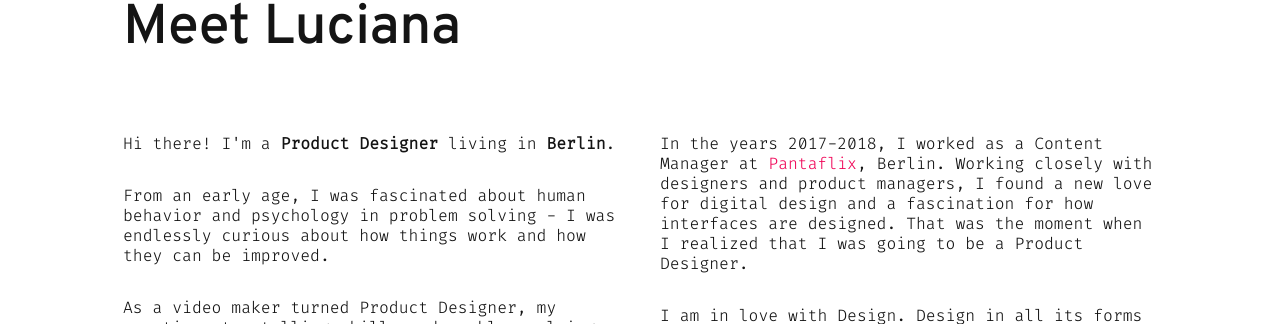
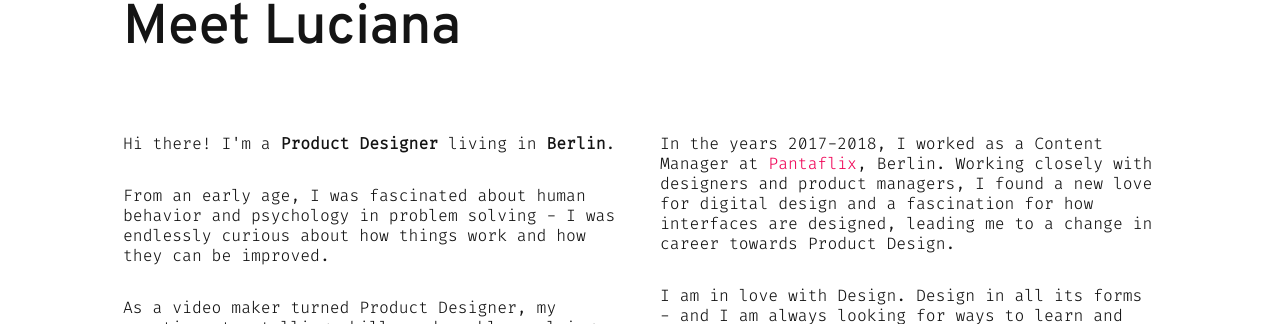
Before and after one commit to lucianareyes/my-portfolio, a React (Create React App) app: page / in a window 1280 px wide. Shown: the part 4975-5299 px from the top of the page. Built offline with nearby package versions, Linux system fonts and the light colour scheme.

Commit message:
Update about page

```diff
--- a/src/ui/About.js
+++ b/src/ui/About.js
@@ -42,8 +42,8 @@ function About() {
             </a>
             , Berlin. Working closely with designers and product managers, I
             found a new love for digital design and a fascination for how
-            interfaces are designed. That was the moment when I realized that I was
-            going to be a Product Designer.
+            interfaces are designed, leading me to a change in career towards
+            Product Design.
           </p>
           <p>
             I am in love with Design. Design in all its forms - and I am always
@@ -52,8 +52,8 @@ function About() {
             the people who live in it.
           </p>
           <p>
-            I also love to hear good music, watch high-rated movies, recharge energy
-            in nature, yoga, travelling, cultural differences and
+            I also love to hear good music, watch high-rated movies, recharge
+            energy in nature, yoga, travelling, cultural differences and
             contrasting points of view.
           </p>
         </div>
```
